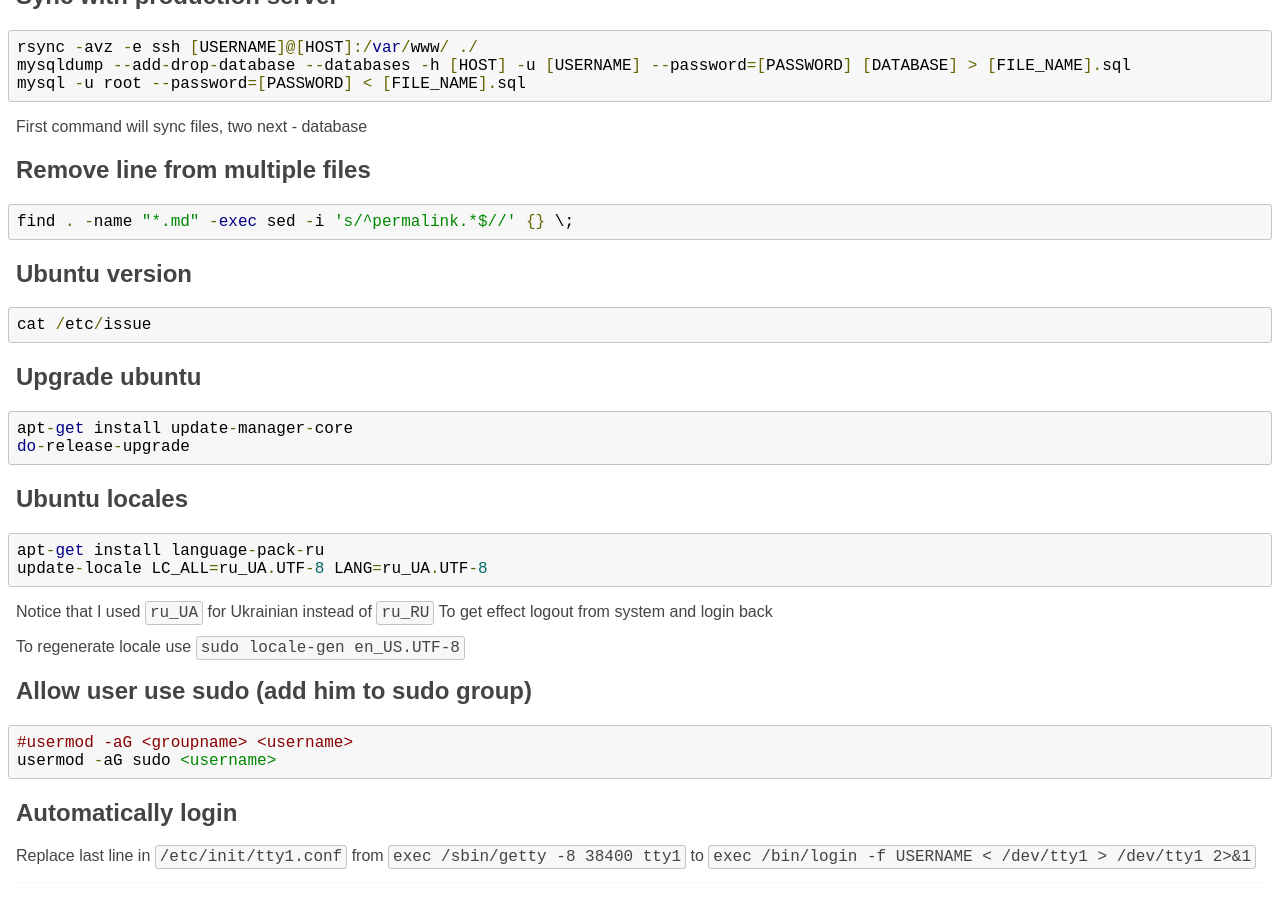
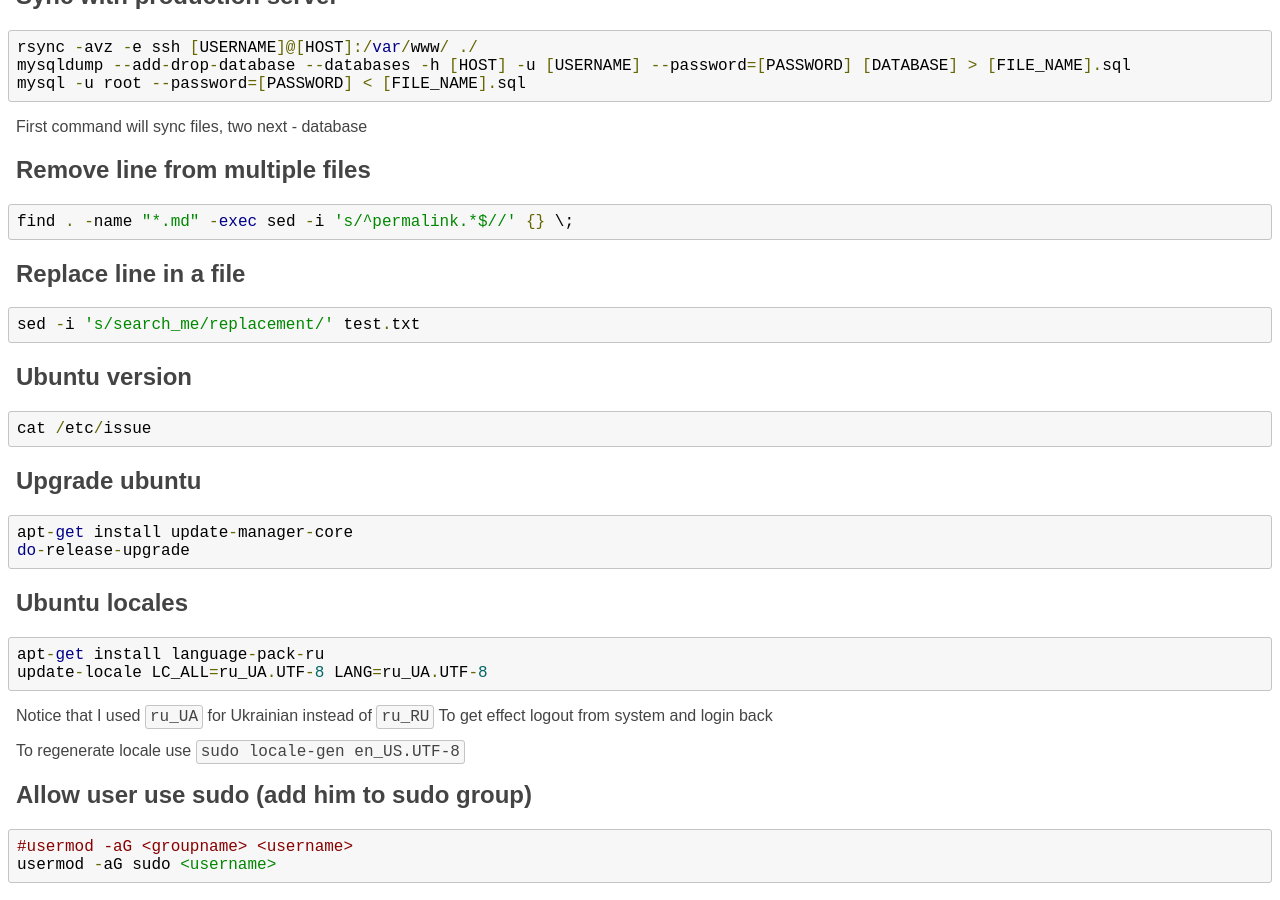
Before and after one commit to michaelbramwell/mac2000.github.com, a Jekyll site: the page built from howto/bash.md, in a window 1280 px wide and 900 px high, scrolled down 778 px. Built offline with Jekyll 4.4.1, drawn with Linux system fonts in a browser that asks for light colours.

Commit message:
replace line in a file

```diff
--- a/howto/bash.md
+++ b/howto/bash.md
@@ -51,6 +51,11 @@ Remove line from multiple files
 
     find . -name "*.md" -exec sed -i 's/^permalink.*$//' {} \;
 
+Replace line in a file
+----------------------
+
+    sed -i 's/search_me/replacement/' test.txt
+
 Ubuntu version
 --------------
 
```
